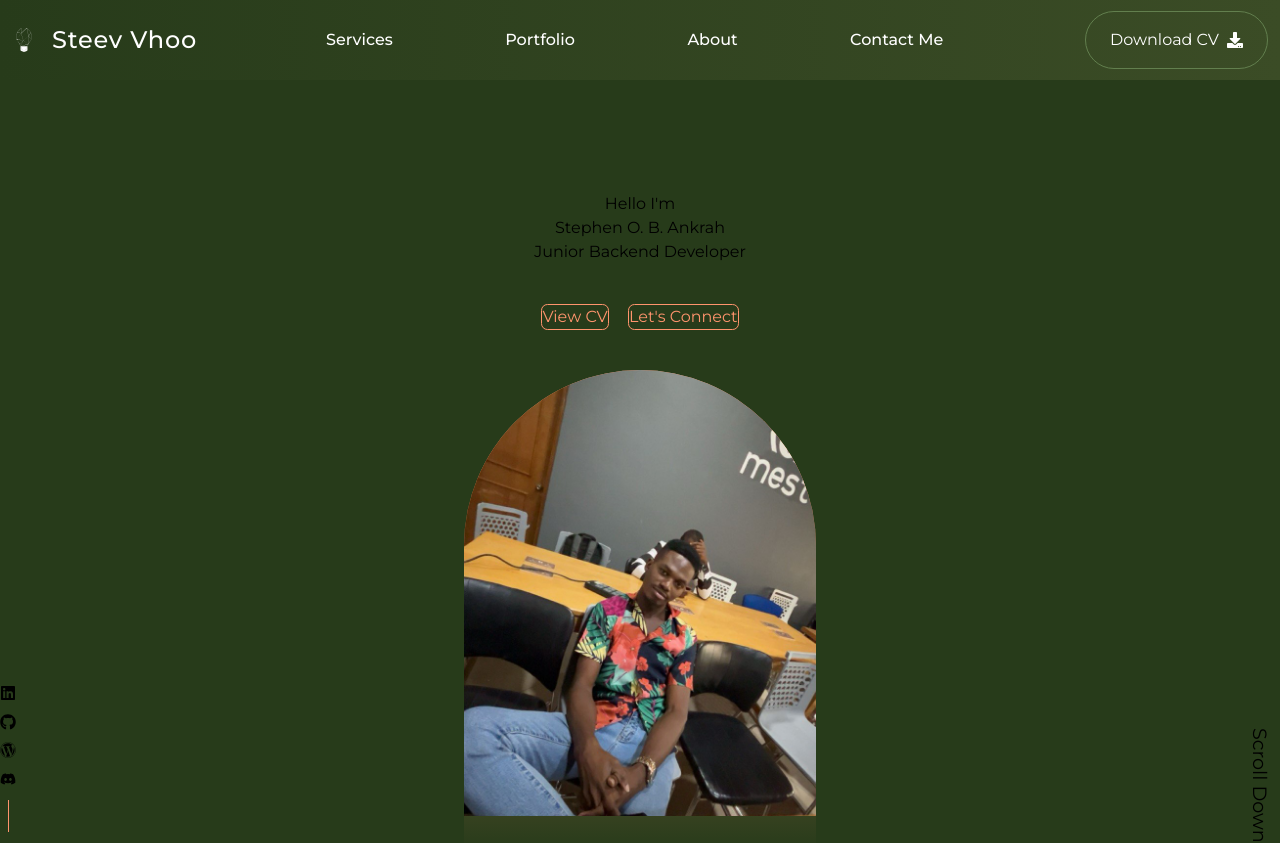
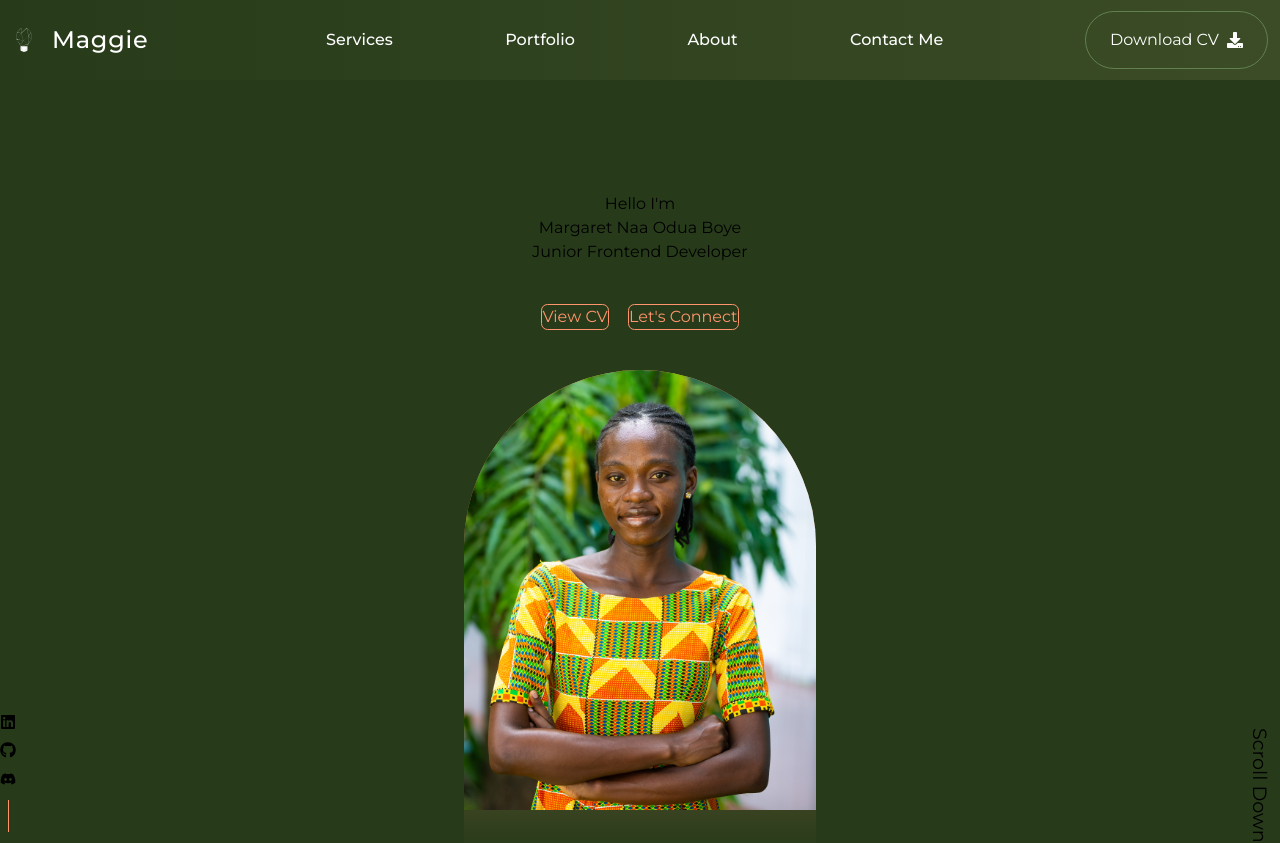
Before and after one commit to margaretboye/personal-portfolio, a React (Vite) app: page / in a window 1280 px wide. Shown: the top 843 px of the page. Built offline with nearby package versions, Linux system fonts and the light colour scheme.

Commit message:
update on personal info

```diff
--- a/src/components/Header/Header.jsx
+++ b/src/components/Header/Header.jsx
@@ -1,26 +1,28 @@
-import React from 'react'
-import './Header.css'
-import '../../App.css'
-import CTA from './CTA'
-import HeaderSocials from './HeaderSocials'
-import me from '../../assets/me.jpg'
+import React from "react";
+import "./Header.css";
+import "../../App.css";
+import CTA from "./CTA";
+import HeaderSocials from "./HeaderSocials";
+import Maggie from "../../assets/maggie.jpg";
 
 const Header = () => {
   return (
     <header>
       <div className="container header__container">
         <h5>Hello I'm</h5>
-                <h1>Stephen O. B. Ankrah</h1>
-                <h5 className="text-light">Junior Backend Developer</h5>
+        <h1>Margaret Naa Odua Boye</h1>
+        <h5 className="text-light">Junior Frontend Developer</h5>
         <CTA />
         <HeaderSocials />
         <div className="me">
-                    <img src={me} alt="me" />
+          <img src={Maggie} alt="me" />
         </div>
-                <a href="#Contact" className='scroll__down'>Scroll Down</a>
+        <a href="#Contact" className="scroll__down">
+          Scroll Down
+        </a>
       </div>
     </header>
-    )
-}
+  );
+};
 
-export default Header
+export default Header;
--- a/src/components/Header/HeaderSocials.jsx
+++ b/src/components/Header/HeaderSocials.jsx
@@ -1,15 +1,23 @@
-import React from 'react'
+import React from "react";
 import { FaLinkedin, FaGithub, FaWordpress, FaDiscord } from "react-icons/fa";
 
 const HeaderSocials = () => {
-    return (
-        <div className='header__socials'>
-            <a href="https://www.linkedin.com/in/stephen-owusu-boakye-ankrah-76944b158/" target='_blank'><FaLinkedin/></a>
-            <a href="https://github.com/Steev-vhoo" target='_blank'><FaGithub/></a>
-            <a href="https://lastreetsagesteev.wordpress.com/" target='_blank'><FaWordpress/></a>
-            <a href="https://discord.com/Steev-Vhoo" target='_blank'><FaDiscord/></a>
-        </div>
-    )
-}
+  return (
+    <div className="header__socials">
+      <a
+        href="https://www.linkedin.com/in/margaretnaaoduaboye/"
+        target="_blank"
+      >
+        <FaLinkedin />
+      </a>
+      <a href="https://github.com/margaretboye" target="_blank">
+        <FaGithub />
+      </a>
+      <a href="https://discord.com/Steev-Vhoo" target="_blank">
+        <FaDiscord />
+      </a>
+    </div>
+  );
+};
 
-export default HeaderSocials
+export default HeaderSocials;
--- a/src/components/Navbar.jsx
+++ b/src/components/Navbar.jsx
@@ -17,7 +17,7 @@ const Navbar = () => {
           >
             <button className="flex items-center gap-x-4 text-white">
               <SiMinds className="text-2xl" />
-              <p className="text-2xl">Steev Vhoo</p>
+              <p className="text-2xl">Maggie</p>
             </button>
           </a>
           <div className="flex items-center">
```
Also changed, not shown: src/components/Header/CTA.jsx (+14 -7 lines), src/assets/maggie.jpg (added). Lines whose indentation alone changed are shown as unchanged.
